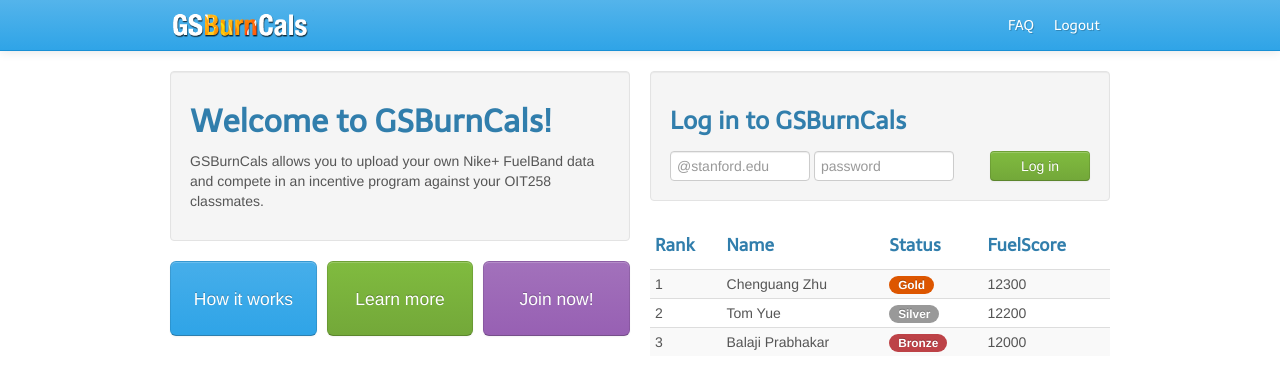
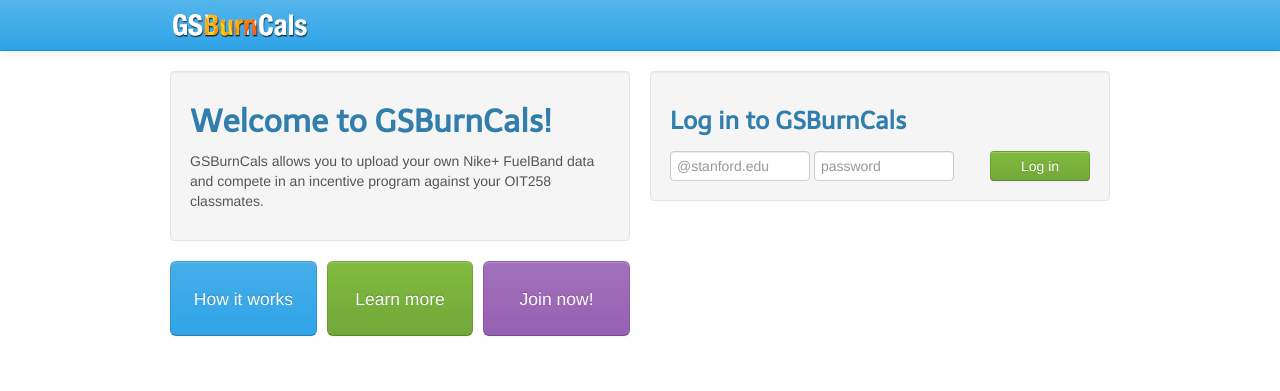
Before and after one commit to tb6272574/fuel, a Django app: page /login/ in a window 1280 px wide. Shown: the top 391 px of the page. Run offline with Django 3.2, Linux system fonts and the light colour scheme; some libraries are stand-ins or nearby versions.

Commit message:
modifications

```diff
--- a/fuel/static/css/style.css
+++ b/fuel/static/css/style.css
@@ -1,7 +1,7 @@
 html {overflow-y:scroll}
 .hidden {display:none}
 
-img.picture {
+img.face-picture {
     display: inline-block;
     float: left;
     width: 50px;
--- a/fuel/templates/frame.html
+++ b/fuel/templates/frame.html
@@ -14,8 +14,12 @@
                 <div class="container">
                     <a href="{% url index %}"><img src="/static/img/gsburncals.png" style="height: 30px; margin: 10px 0px"></a>
                     <ul class="nav pull-right">
+                        {% if not user.is_anonymous %}
+                        <li><a href="{% url home %}">{{ user.username }}</a></li>
                         <li><a href="{% url faq %}">FAQ</a></li>
+                        <li><a href="{% url settings %}">Settings</a></li>
                         <li><a href="{% url logout %}">Logout</a></li>
+                        {% endif %}
                     </ul>
                 </div>
             </div>
--- a/fuel/templates/home.html
+++ b/fuel/templates/home.html
@@ -55,7 +55,7 @@
     <div class="span4">
         <div class="navbar" style="margin-bottom: 0">
             <div class="navbar-inner" style="padding-left: 0">
-                <span style="display: inline-block; float: left; width: 50px; height: 50px; background-color: #f0f0f0; border-radius: 3px">&nbsp;</span>
+                <img class="face-picture" src="/static/img/student-pictures/{{ user.profile.get_fueluser.image_url }}">
                 <span class="nav-title nav-username">{{ user.get_full_name }}</span>
             </div>
         </div>
@@ -70,9 +70,11 @@
             </div>
         </div>
         <div class="well" style="position: relative; top: -5px; z-index: -100">
+            <ul>
             {% for friend in user.profile.get_fueluser.friends %}
-            {{ friend.get_full_name }}
+            <li>{{ friend.get_full_name }}</li>
             {% endfor %}
+        </ul>
         </div>
     </div>
     <div class="span8">
--- a/fuel/templates/index.html
+++ b/fuel/templates/index.html
@@ -37,34 +37,6 @@
             </span>
             {% endif %}
         </div>
-        <table class="table table-striped table-condensed table-hover" id="ranking">
-            <thead>
-                <tr>
-                    <th><h4>Rank</h4></th>
-                    <th><h4>Name</h4></th>
-                    <th><h4>Status</h4></th>
-                    <th><h4>FuelScore</h4></th>
-                </tr>
-            </thead>
-            <tbody>
-                <tr>
-                    <td>1</td>
-                    <td>Chenguang Zhu</td>
-                    <td><span class="badge badge-warning">Gold</span></td>
-                    <td>12300</td>
-                    <tr>
-                        <td>2</td>
-                        <td>Tom Yue</td>
-                        <td><span class="badge badge-default">Silver</span></td>
-                        <td>12200</td>
-                        <tr>
-                            <td>3</td>
-                            <td>Balaji Prabhakar</td>
-                            <td><span class="badge badge-important">Bronze</span></td>
-                            <td>12000</td>
-                        </tr>
-                    </tbody>
-                </table>
     </div>
 </div>
 {% endblock %}
--- a/fuel/urls.py
+++ b/fuel/urls.py
@@ -11,11 +11,14 @@ urlpatterns = patterns('',
     url(r'^home/$', 'fuel.views.home', name='home'),
     url(r'^history/$', 'fuel.views.history', name='history'),
     url(r'^game/$', 'fuel.views.game', name='game'),
-    url(r'^action/addscale/(?P<scaleid>\d+)/(?P<amount>\d+)/$', 'fuel.views.addscale', name='addscale'),
     url(r'^login/$', 'fuel.views.login', name='login'),
     url(r'^logout/$', 'fuel.views.logout', name='logout'),
     url(r'^addrecord/', 'fuel.views.addrecord', name='addrecord'),
     url(r'^stats/$', 'fuel.views.stats', name='stats'),
+    url(r'^settings/$', 'fuel.views.settings', name='settings'),
+
+    # actions
+    url(r'^action/addscale/(?P<scaleid>\d+)/(?P<amount>\d+)/$', 'fuel.views.addscale', name='addscale'),
     # url(r'^gsburn/', include('gsburn.foo.urls')),
 
     # Uncomment the admin/doc line below to enable admin documentation:
--- a/fuel/views.py
+++ b/fuel/views.py
@@ -207,3 +207,38 @@ def history(request):
         'amounts_paged': [aset[i*chunk_size:(i+1)*chunk_size] for i in range(int(math.ceil(len(aset)/float(chunk_size))))]
         })
     return HttpResponse(t.render(c))
+
+def settings(request):
+    t = loader.get_template('settings.html')
+    c = RequestContext(request, {'website_name': WEBSITE_NAME})
+    if request.method == 'GET':
+        return HttpResponse(t.render(c))
+
+    # change password
+    action = request.POST['action']
+    if action == 'update_password':
+        old_pw = request.POST['old_pw']
+        new_pw = request.POST['new_pw']
+        new_pw_conf = request.POST['new_pw_conf']
+
+        # verify that old_pw is correct
+        u = authenticate(username=request.user.username, password=old_pw)
+
+        # can't auth
+        if u is None:
+            c.update({'error_old_pw': True})
+
+        # new_pw doesn't match new_pw_conf
+        if new_pw != new_pw_conf:
+            c.update({'error_mismatch': True})
+
+        # can't be blank
+        if len(new_pw) < 6:
+            c.update({'error_too_short': True})
+
+        # set as new password
+        request.user.set_password(new_pw)
+        request.user.save()
+        c.update({'pw_success': True})
+
+    return HttpResponse(t.render(c))
```
Also changed, not shown: fuel/models.py (+44 -2 lines), fuel/templates/game.html (+11 -1 lines). Lines whose indentation alone changed are shown as unchanged.
